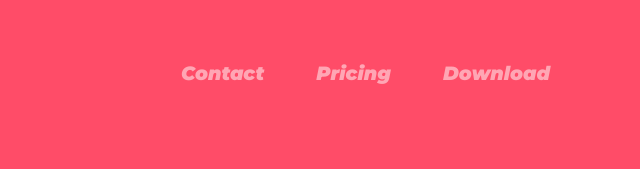
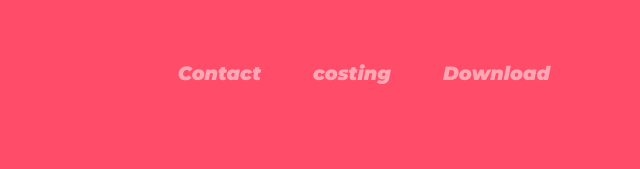
Before and after one commit to sanaya56/tindog-1, a plain HTML site: page index.html in a window 1280 px wide. Shown: the top 169 px of the page, 512-1152 px from the left. Drawn offline with nearby package versions, Linux system fonts and the light colour scheme.

Commit message:
changed some paragraph

```diff
--- a/index.html
+++ b/index.html
@@ -69,7 +69,7 @@
                 <a class="nav-link" href="#footer">Contact</a>
               </li>
               <li class="nav-item">
-                <a class="nav-link" href="#pricing">Pricing</a>
+                <a class="nav-link" href="#pricing">costing</a>
               </li>
               <li class="nav-item">
                 <a class="nav-link" href="#cta">Download</a>
```
